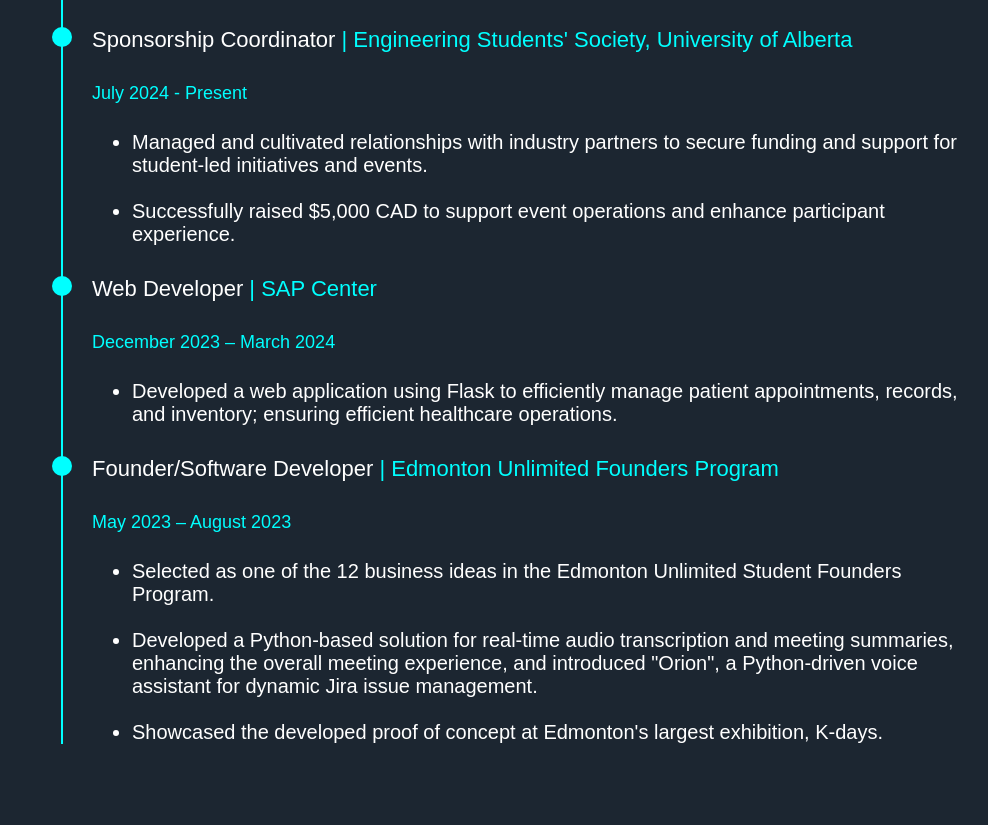
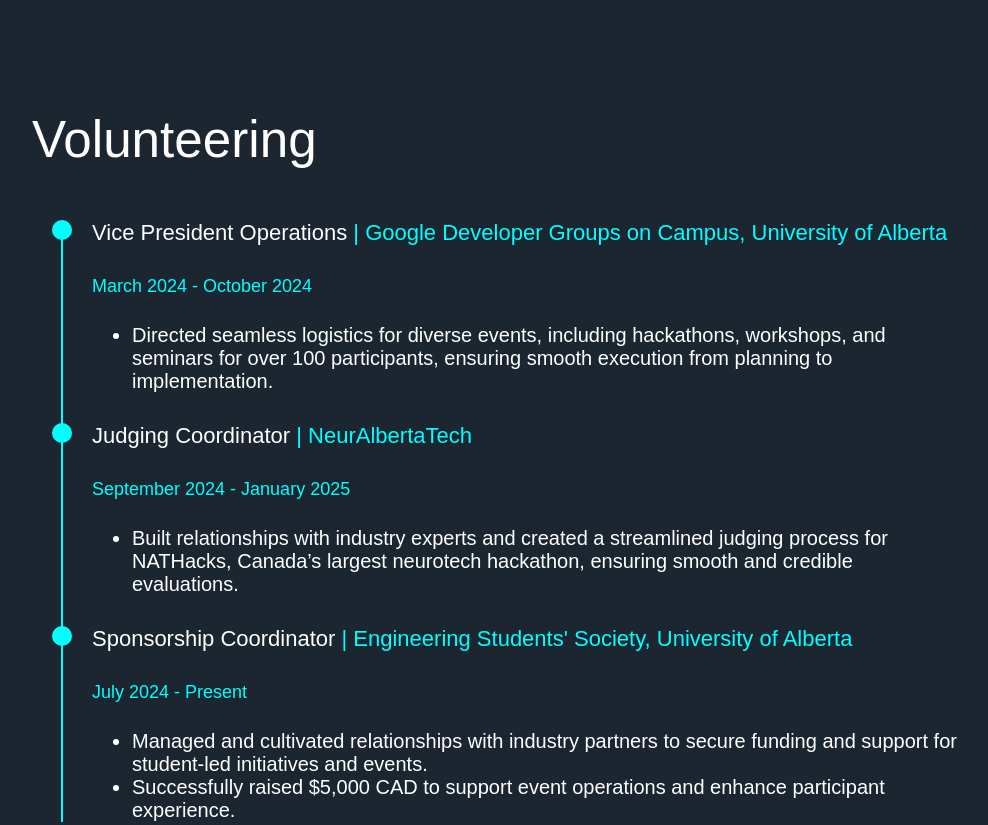
Before and after one commit to RJ-Gajjar/PortfolioWebsite, a plain HTML site: page index.html in a window 1280 px wide. Shown: the part 3922-4747 px from the top of the page, without its empty margins (86-1074 px from the left). Drawn offline with Linux system fonts and the light colour scheme.

Commit message:
Update index.html

```diff
--- a/index.html
+++ b/index.html
@@ -133,36 +133,47 @@
                         </ul>
                     </li>
                     <li>
-                        <a>Vice President Operations <span style="color: rgb(0, 255, 255);"> | <a target="_blank" href="https://gdg.community.dev/gdg-on-campus-university-of-alberta-edmonton-canada/" style="color: rgb(0, 255, 255); text-decoration: none;">Google Developer Groups on Campus, University of Alberta</a></span><br><br><span class="timeline-date" style="color: rgb(0, 255, 255);">March 2024 - October 2024</span><br><br></a>
+                        <a>Founder/Software Developer <span style="color: rgb(0, 255, 255);"> | Edmonton Unlimited Founders Program</span><br><br><span class="timeline-date" style="color: rgb(0, 255, 255);">May 2023 – August 2023</span><br><br></a>
+                        <ul>
+                            <li class="adjustable-font">Selected as one of the 12 business ideas in the Edmonton Unlimited Student Founders Program. <br><br></li>
+                            <li class="adjustable-font">Developed a Python-based solution for real-time audio transcription and meeting summaries, enhancing the overall meeting experience, and introduced "Orion", a Python-driven voice assistant for dynamic Jira issue management. <br><br></li>
+                            <li class="adjustable-font">Showcased the developed proof of concept at Edmonton's largest exhibition, K-days.</li>
+                        </ul>
+                    </li>
+                </ul>
+            </div>
+    </section>
+
+    <section id="volunteering">
+        <p class="experience-heading">Volunteering</p>
+            <div class="timeline-block">
+                <ul class="timeline">
+                    <li>
+                        <a>Vice President Operations <span style="color: rgb(0, 255, 255);"> |
+                            <a target="_blank" href="https://gdg.community.dev/gdg-on-campus-university-of-alberta-edmonton-canada/"
+                            style="color: rgb(0, 255, 255); text-decoration: none;">Google Developer Groups on Campus, University of Alberta</a></span><br><br>
+                            <span class="timeline-date" style="color: rgb(0, 255, 255);">March 2024 - October 2024</span><br><br></a>
                         <ul>
                             <li class="adjustable-font">Directed seamless logistics for diverse events, including hackathons, workshops, and seminars for over 100 participants, ensuring smooth execution from planning to implementation.</li>
                         </ul>
                     </li>
                     <li>
-                        <a>Judging Coordinator<span style="color: rgb(0, 255, 255);"> | <a target="_blank" href="https://neuralberta.tech/" style="color: rgb(0, 255, 255); text-decoration: none;">NeurAlbertaTech</a></span><br><br><span class="timeline-date" style="color: rgb(0, 255, 255);"> September 2024 - January 2025</span><br><br></a>
+                        <a>Judging Coordinator<span style="color: rgb(0, 255, 255);"> |
+                            <a target="_blank" href="https://neuralberta.tech/"
+                            style="color: rgb(0, 255, 255); text-decoration: none;">NeurAlbertaTech</a></span><br><br>
+                            <span class="timeline-date" style="color: rgb(0, 255, 255);">September 2024 - January 2025</span><br><br></a>
                         <ul>
                             <li class="adjustable-font">Built relationships with industry experts and created a streamlined judging process for NATHacks, Canada’s largest neurotech hackathon, ensuring smooth and credible evaluations.</li>
                         </ul>
                     </li>
                     <li>
-                        <a>Sponsorship Coordinator<span style="color: rgb(0, 255, 255);"> | <a target="_blank" href="https://www.essualberta.ca/" style="color: rgb(0, 255, 255); text-decoration: none;"> Engineering Students' Society, University of Alberta</a></span><br><br><span class="timeline-date" style="color: rgb(0, 255, 255);">July 2024 - Present</span><br><br></a>
+                        <a>Sponsorship Coordinator<span style="color: rgb(0, 255, 255);"> |
+                            <a target="_blank" href="https://www.essualberta.ca/"
+                            style="color: rgb(0, 255, 255); text-decoration: none;">Engineering Students' Society, University of Alberta</a></span><br><br>
+                            <span class="timeline-date" style="color: rgb(0, 255, 255);">July 2024 - Present</span><br><br></a>
                         <ul>
-                            <li class="adjustable-font">Managed  and cultivated relationships with industry partners to secure funding and support for student-led initiatives and events. <br><br></li>
+                            <li class="adjustable-font">Managed and cultivated relationships with industry partners to secure funding and support for student-led initiatives and events.</li>
                             <li class="adjustable-font">Successfully raised $5,000 CAD to support event operations and enhance participant experience.</li>
-                        </ul>
-                    </li>
-                    <li>
-                        <a>Web Developer <span style="color: rgb(0, 255, 255);"> | SAP Center </span><br><br><span class="timeline-date" style="color: rgb(0, 255, 255);">December 2023 – March 2024</span><br><br></a>
-                        <ul>
-                            <li class="adjustable-font">Developed a web application using Flask to efficiently manage patient appointments, records, and inventory; ensuring efficient healthcare operations.</li>
-                        </ul>
-                    </li>
-                    <li>
-                        <a>Founder/Software Developer <span style="color: rgb(0, 255, 255);"> | Edmonton Unlimited Founders Program</span><br><br><span class="timeline-date" style="color: rgb(0, 255, 255);">May 2023 – August 2023</span><br><br></a>
-                        <ul>
-                            <li class="adjustable-font">Selected as one of the 12 business ideas in the Edmonton Unlimited Student Founders Program. <br><br></li>
-                            <li class="adjustable-font">Developed a Python-based solution for real-time audio transcription and meeting summaries, enhancing the overall meeting experience, and introduced "Orion", a Python-driven voice assistant for dynamic Jira issue management. <br><br></li>
-                            <li class="adjustable-font">Showcased the developed proof of concept at Edmonton's largest exhibition, K-days.</li>
                         </ul>
                     </li>
                 </ul>
```
